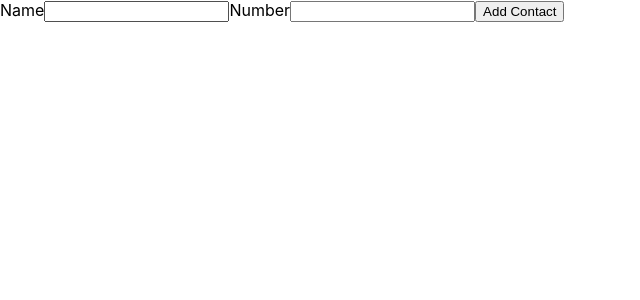
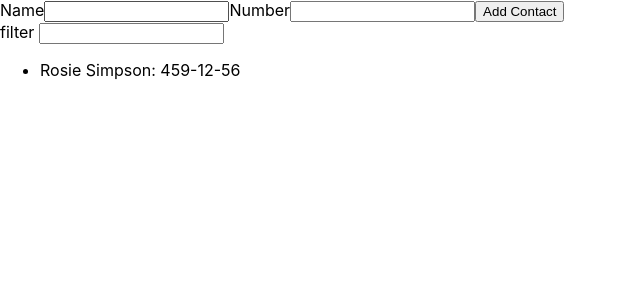
Before and after one commit to smerch88/goit-react-hw-02-phonebook, a React (Create React App) app: page / in a window 1280 px wide. Shown: the top 300 px of the page, without its empty margins (0-640 px from the left). Built offline with nearby package versions, Linux system fonts and the light colour scheme.

Commit message:
stage 3
Filter

```diff
--- a/src/components/App.jsx
+++ b/src/components/App.jsx
@@ -5,7 +5,13 @@
 
 export default class App extends Component {
   state = {
-    contacts: [],
+    contacts: [
+      { id: 'id-1', name: 'Rosie Simpson', number: '459-12-56' },
+      { id: 'id-2', name: 'Hermione Kline', number: '443-89-12' },
+      { id: 'id-3', name: 'Eden Clements', number: '645-17-79' },
+      { id: 'id-4', name: 'Annie Copeland', number: '227-91-26' },
+    ],
+    filter: 'Rosie Simpson',
   };
 
   addUser = data => {
@@ -19,11 +25,22 @@
     }));
   };
 
+  handleChange = ({ target: { name, value } }) => {
+    this.setState({ [name]: value });
+  };
+
   render() {
     return (
       <>
         <Phonebook addUser={this.addUser} />
-        <RenderNumbers contacts={this.state.contacts} />
+        <label htmlFor="">
+          filter{' '}
+          <input type="text" name="filter" onChange={this.handleChange} />
+        </label>
+        <RenderNumbers
+          contacts={this.state.contacts}
+          filter={this.state.filter}
+        />
       </>
     );
   }
--- a/src/components/Phonebook/Phonebook.jsx
+++ b/src/components/Phonebook/Phonebook.jsx
@@ -5,6 +5,7 @@
   state = {
     name: '',
     number: '',
+    filter: '',
   };
 
   nameInputID = nanoid();
--- a/src/components/Phonebook/RenderNumbers/RenderNumbers.jsx
+++ b/src/components/Phonebook/RenderNumbers/RenderNumbers.jsx
@@ -2,17 +2,20 @@
 
 export class RenderNumbers extends Component {
   render() {
-    const { contacts } = this.props;
-    console.log(contacts);
+    const { contacts, filter } = this.props;
     return (
       <>
         <ul>
-          {contacts.map(contact => (
-            <li key={contact.id}>
-              {' '}
-              {contact.name}: {contact.number}
-            </li>
-          ))}
+          {contacts
+            .filter(contact =>
+              contact.name.toLowerCase().includes(filter.toLowerCase())
+            )
+            .map(contact => (
+              <li key={contact.id}>
+                {' '}
+                {contact.name}: {contact.number}
+              </li>
+            ))}
         </ul>
       </>
     );
```
